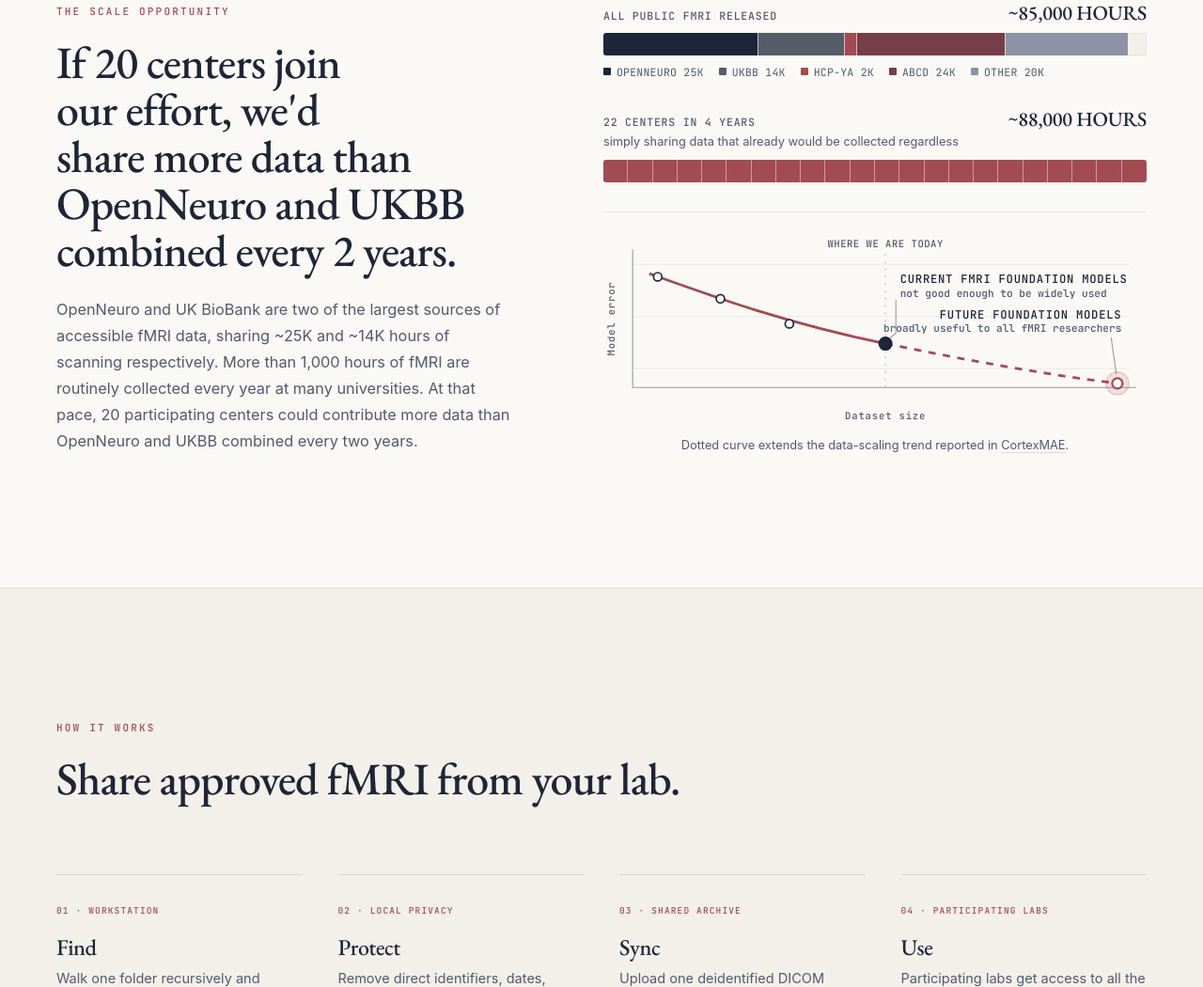
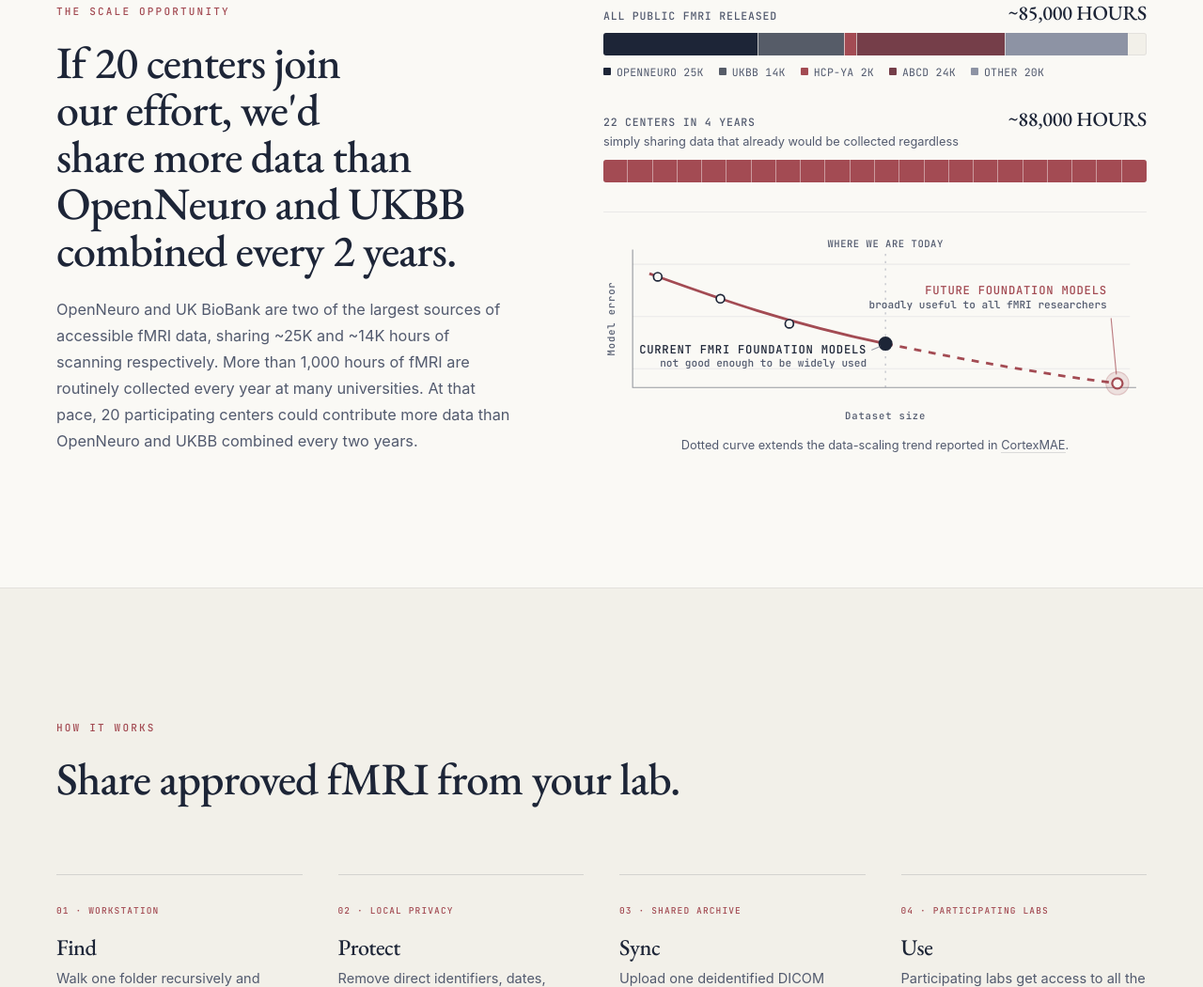
Before and after one commit to SophontAI/scalingneuro, a plain HTML site: page index.html in a window 1280 px wide. Shown: the part 1031-2081 px from the top of the page at 94% size. Drawn offline with nearby package versions, Linux system fonts and the light colour scheme.

Commit message:
Separate scaling plot callouts
Place the current and future foundation-model annotations in distinct visual zones and connect each label directly to its marker.

```diff
--- a/index.html
+++ b/index.html
@@ -131,14 +131,14 @@
                   <circle cx="178" cy="85" r="4" />
                   <circle cx="270" cy="104" r="6" class="plot-current" />
                 </g>
-                <path class="plot-guide plot-current-guide" d="M280 62V94L274 99" />
-                <text class="plot-callout-title" x="284" y="46">CURRENT FMRI FOUNDATION MODELS</text>
-                <text class="plot-callout-note" x="284" y="59">not good enough to be widely used</text>
+                <path class="plot-guide plot-current-guide" d="M257 110L264 107L265 106" />
+                <text class="plot-callout-title" x="252" y="113" text-anchor="end">CURRENT FMRI FOUNDATION MODELS</text>
+                <text class="plot-callout-note" x="252" y="126" text-anchor="end">not good enough to be widely used</text>
                 <circle class="plot-target-halo" cx="492" cy="142" r="11" />
                 <circle cx="492" cy="142" r="5" class="plot-future" />
-                <path class="plot-guide plot-target-guide" d="M486 98L491 133" />
-                <text class="plot-callout-title" x="496" y="80" text-anchor="end">FUTURE FOUNDATION MODELS</text>
-                <text class="plot-callout-note" x="496" y="93" text-anchor="end">broadly useful to all fMRI researchers</text>
+                <path class="plot-guide plot-target-guide" d="M486 80L491 133" />
+                <text class="plot-callout-title plot-callout-future" x="482" y="57" text-anchor="end">FUTURE FOUNDATION MODELS</text>
+                <text class="plot-callout-note" x="482" y="70" text-anchor="end">broadly useful to all fMRI researchers</text>
                 <text class="plot-axis-label" x="270" y="176" text-anchor="middle">Dataset size</text>
                 <text class="plot-axis-label" x="-80" y="11" transform="rotate(-90)" text-anchor="middle">Model error</text>
               </svg>
--- a/styles.css
+++ b/styles.css
@@ -315,7 +315,10 @@
   fill: none;
   stroke: color-mix(in srgb, var(--ink-2) 58%, transparent);
   stroke-width: 1;
+  stroke-linecap: round;
+  stroke-linejoin: round;
 }
+.plot-target-guide { stroke: color-mix(in srgb, var(--accent) 72%, transparent); }
 .scaling-plot text {
   fill: var(--ink-2);
   font: 500 9.5px var(--mono);
@@ -326,6 +329,7 @@
   font-size: 11px;
   letter-spacing: .06em;
 }
+.scaling-plot text.plot-callout-future { fill: var(--accent); }
 .scaling-plot text.plot-callout-note {
   fill: var(--ink-2);
   font-size: 10px;
```
